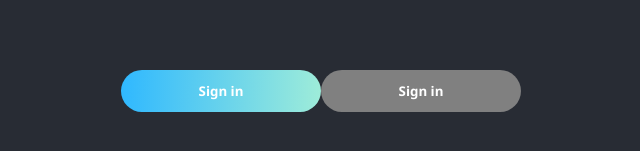
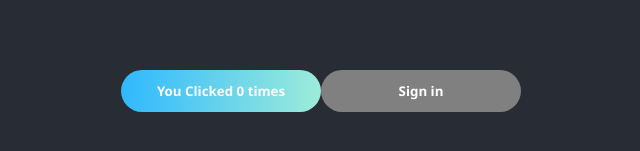
Before and after one commit to juanjosebernalv/great-day, a React (Create React App) app: page / in a window 1280 px wide. Shown: the part 309-460 px from the top of the page, without its empty margins (319-959 px from the left). Built offline with nearby package versions, Linux system fonts and the light colour scheme.

Commit message:
useState kook example

```diff
--- a/src/components/MyButtonStyled.jsx
+++ b/src/components/MyButtonStyled.jsx
@@ -1,9 +1,12 @@
+import { useState } from 'react';
 import styled from "styled-components";
 
 const MyButtonStyled = () => {
+    const [count, setCount] = useState(0);
+
     return (
     <div>
-        <Button>Sign in</Button>
+        <Button onClick={() => setCount(count + 1)} >You Clicked {count} times</Button>
         <Button disabled>Sign in</Button>
     </div>
     )
@@ -23,4 +26,5 @@
   color: white;
   font-weight: bold;
   font-family: Segoe UI, sans-serif;
+  cursor: pointer;
 `;
```
